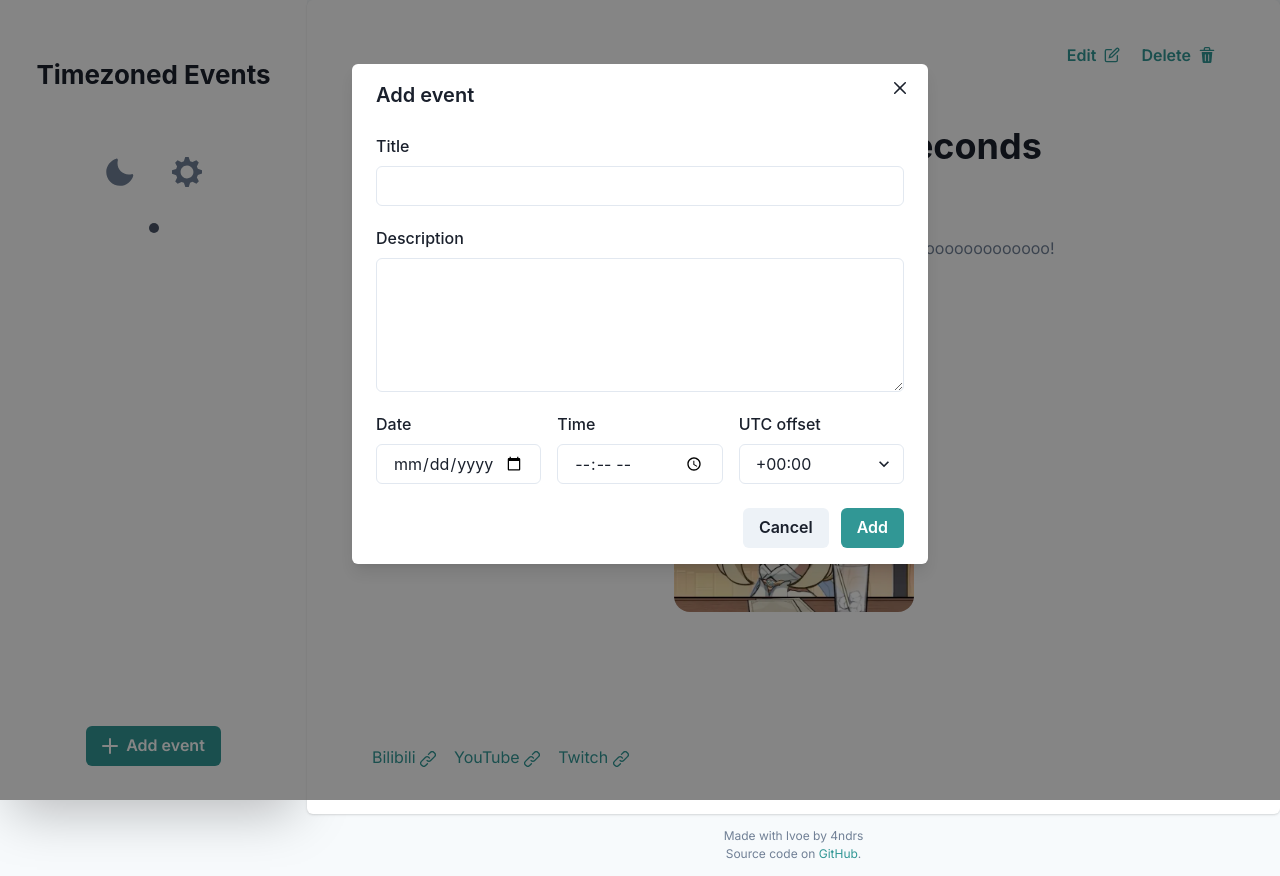
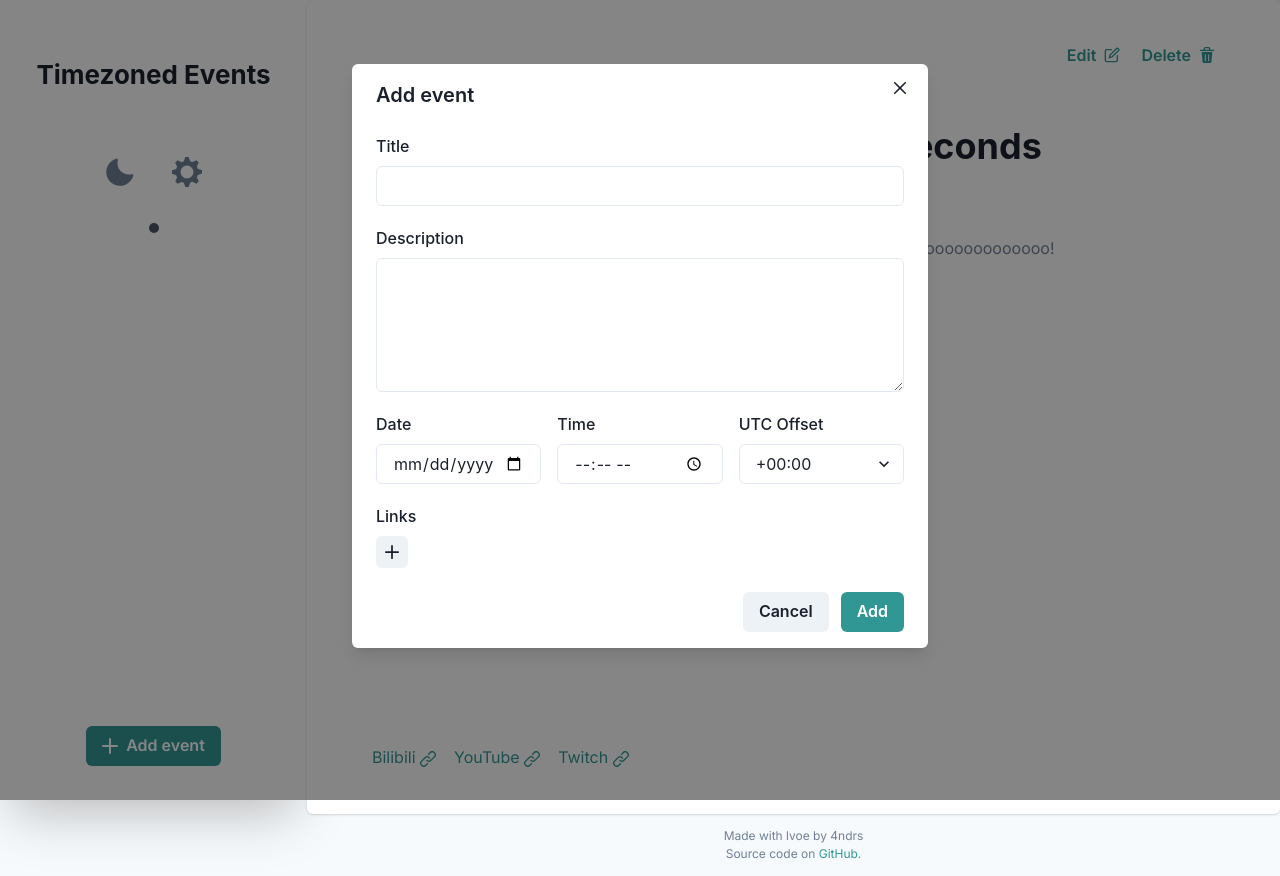
Before and after one commit to 4ndrs/timezoned-events, a Next.js app: page / in a window 1280 px wide. Both pictures are taken after a click on the button "Add event". Built offline with nearby package versions, Linux system fonts and the light colour scheme.

Commit message:
Add controlled LinksInput component to AddEventDialog

```diff
--- a/components/AddEventDialog.tsx
+++ b/components/AddEventDialog.tsx
@@ -1,3 +1,6 @@
+import { useForm, type SubmitHandler, Controller } from "react-hook-form";
+import { v4 as uuidv4 } from "uuid";
+
 import {
   Box,
   Button,
@@ -15,18 +18,23 @@ import {
   Textarea,
 } from "@chakra-ui/react";
 
-import { useForm, type SubmitHandler } from "react-hook-form";
-import { v4 as uuidv4 } from "uuid";
+import { UTC_OFFSETS, LOCAL_OFFSET, type UTCOffset } from "@/lib/offsets";
+import LinksInput from "./LinksInput";
 
-import { UTC_OFFSETS, LOCAL_OFFSET, type UTCOffset } from "@/lib/offsets";
-
-import type { TimezonedEvent } from "@/interfaces";
+import type { Link, TimezonedEvent } from "@/interfaces";
 
 type Props = { isOpen: boolean; onClose: (event?: TimezonedEvent) => void };
-type Inputs = { title: string; date: string; time: string; offset: UTCOffset };
+
+type Inputs = {
+  title: string;
+  date: string;
+  time: string;
+  offset: UTCOffset;
+  links: Link[];
+};
 
 const AddEventDialog = ({ isOpen, onClose }: Props) => {
-  const { register, handleSubmit, reset } = useForm<Inputs>();
+  const { register, handleSubmit, reset, control } = useForm<Inputs>();
 
   const onSubmit: SubmitHandler<Inputs> = (data) => {
     const event: TimezonedEvent = {
@@ -70,7 +78,7 @@ const AddEventDialog = ({ isOpen, onClose }: Props) => {
               </FormControl>
 
               <FormControl flex="1" minWidth="0">
-                <FormLabel htmlFor="offset">UTC offset</FormLabel>
+                <FormLabel htmlFor="offset">UTC Offset</FormLabel>
                 <Select
                   id="offset"
                   defaultValue={LOCAL_OFFSET}
@@ -82,6 +90,17 @@ const AddEventDialog = ({ isOpen, onClose }: Props) => {
                 </Select>
               </FormControl>
             </Box>
+
+            <FormControl>
+              <FormLabel>Links</FormLabel>
+              <Controller
+                control={control}
+                name="links"
+                render={({ field: { value, onChange } }) => (
+                  <LinksInput id="links" value={value} onChange={onChange} />
+                )}
+              />
+            </FormControl>
           </ModalBody>
 
           <ModalFooter>
```
